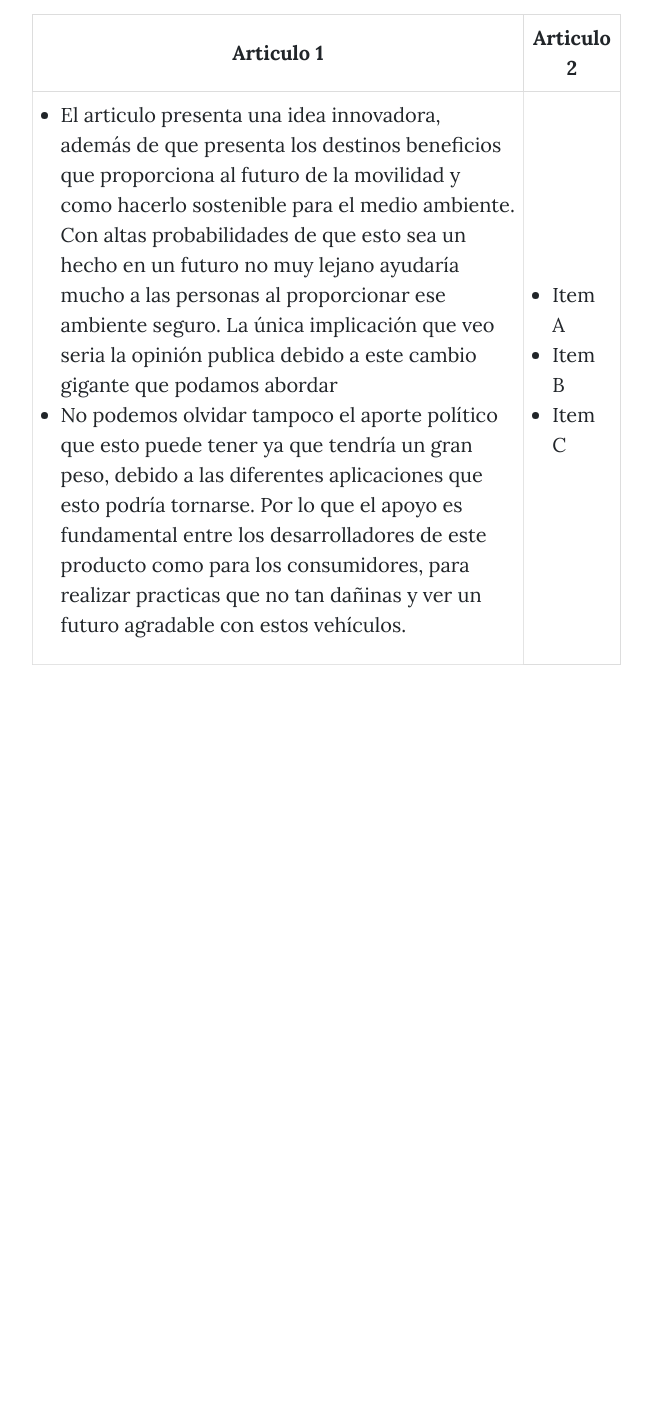
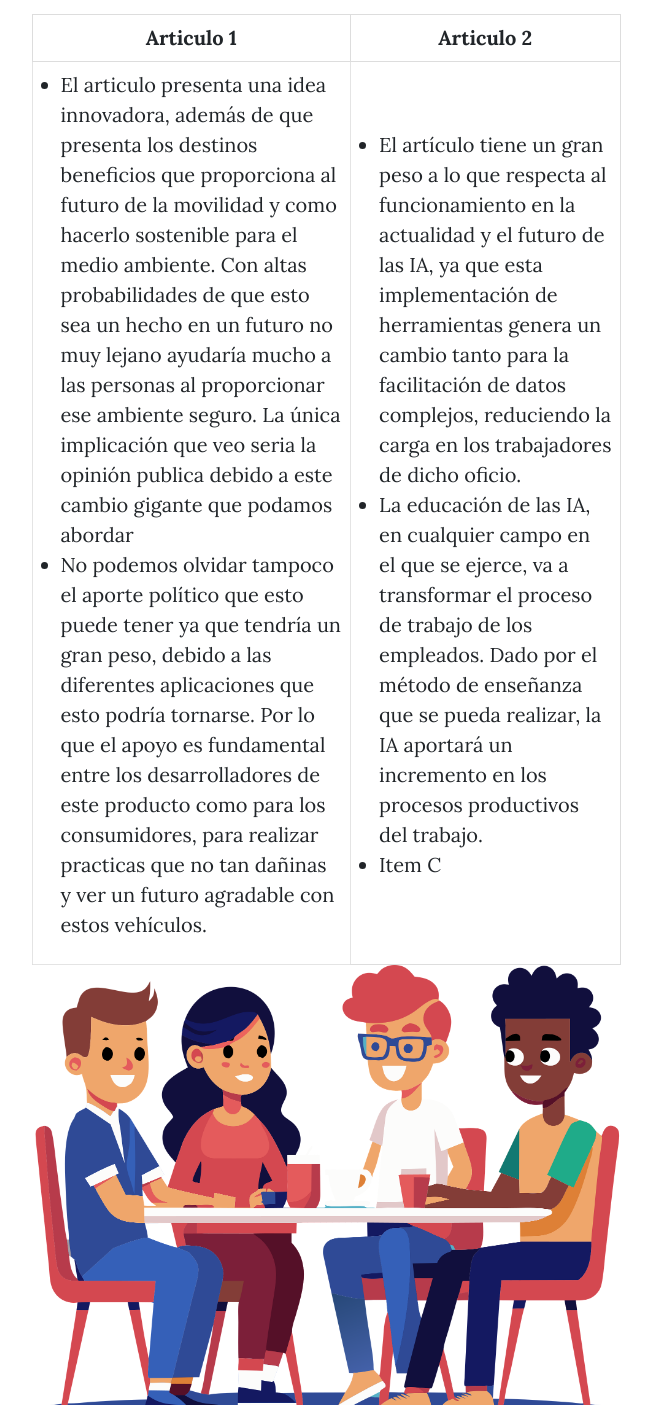
Before and after one commit to JuPaLoGu/taller2ntd, a plain HTML site: page conclu.html in a window 1280 px wide. Shown: the part 480-1885 px from the top of the page, without its empty margins (314-966 px from the left). Before the commit the page ends 1169 px from the top, so only its background shows below. Drawn offline with nearby package versions, Linux system fonts and the light colour scheme.

Commit message:
Conclusiones
Se agregaron las conclusiones correspondientes al 2 artículo, y además se agregó una imagen png.

```diff
--- a/conclu.html
+++ b/conclu.html
@@ -70,13 +70,14 @@
                             </td>
                             <td style="border: 1px solid #ddd; padding: 8px;">
                                 <ul style="list-style-type: disc; padding-left: 20px; text-align: left;">
-                                    <li>Item A</li>
-                                    <li>Item B</li>
+                                    <li>El artículo tiene un gran peso a lo que respecta al funcionamiento en la actualidad y el futuro de las IA, ya que esta implementación de herramientas genera un cambio tanto para la facilitación de datos complejos, reduciendo la carga en los trabajadores de dicho oficio.</li>
+                                    <li>La educación de las IA, en cualquier campo en el que se ejerce, va a transformar el proceso de trabajo de los empleados. Dado por el método de enseñanza que se pueda realizar, la IA aportará un incremento en los procesos productivos del trabajo.</li>
                                     <li>Item C</li>
                                 </ul>
                             </td>
                         </tr>
                     </table>
+                    <a href="#!"><img class="img-fluid" src="assets/img/studio.png" alt="..." /></a>
                 </div>
             </div>
         </div>
```
Also changed, not shown: post.html (+1 -0 lines), assets/img/hidro.png (added), assets/img/studio.png (added).
